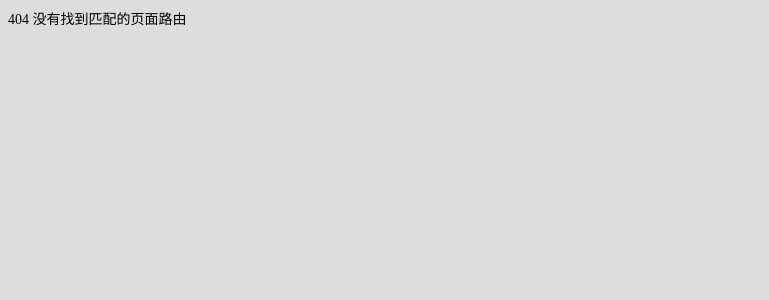
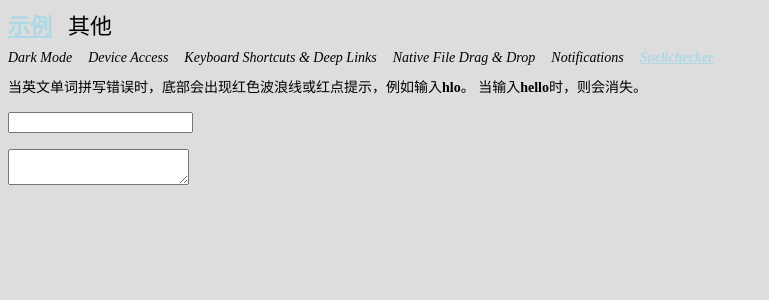
Before and after one commit to wenlittleoil/electron-demo, a React (Vite) app in the folder main-window/: page /#/examples/spellchecker in a window 1280 px wide. Before the commit this address had no page. Shown: the top 300 px of the page, without its empty margins (0-769 px from the left). Built offline with nearby package versions, Linux system fonts and the light colour scheme.

Commit message:
feat: electron自带拼写检查

```diff
--- a/main-window/src/App.tsx
+++ b/main-window/src/App.tsx
@@ -12,6 +12,7 @@ import Devices from './pages/devices'
 import KeyboardShortcuts from './pages/keyboard-shortcuts'
 import NativeFileDragDrop from './pages/native-file-drag-drop';
 import Notifications from './pages/notifications';
+import Spellchecker from './pages/spellchecker';
 import {
   Examples,
 } from './containers/layouts';
@@ -64,6 +65,10 @@ const router = createHashRouter([
             path: 'notifications',
             Component: Notifications,
           },
+          {
+            path: 'spellchecker',
+            Component: Spellchecker,
+          },
         ],
       },
       {
--- a/main-window/src/containers/layouts/Examples.tsx
+++ b/main-window/src/containers/layouts/Examples.tsx
@@ -26,6 +26,9 @@ export default function Examples() {
         <NavLink to="/examples/notifications" end>
           Notifications
         </NavLink>
+        <NavLink to="/examples/spellchecker" end>
+          Spellchecker
+        </NavLink>
       </div>
       <div>
         <Outlet />
--- /dev/null
+++ b/main-window/src/pages/spellchecker/index.scss
@@ -0,0 +1,6 @@
+
+.page-spellchecker {
+  .ipt {
+    margin-top: 16px;
+  }
+}
--- /dev/null
+++ b/main-window/src/pages/spellchecker/index.tsx
@@ -0,0 +1,21 @@
+import { FC, useState } from "react";
+import './index.scss';
+
+const index:FC<{}> = () => {
+  return (
+    <div className="page-spellchecker">
+      <div>
+        当英文单词拼写错误时，底部会出现红色波浪线或红点提示，例如输入<strong>hlo</strong>。
+        当输入<strong>hello</strong>时，则会消失。
+      </div>
+      <div className="ipt">
+        <input />
+      </div>
+      <div className="ipt">
+        <textarea />
+      </div>
+    </div>
+  );
+}
+
+export default index;
```
Also changed, not shown: 1 other file (tests, documents, lock files or other folders).
